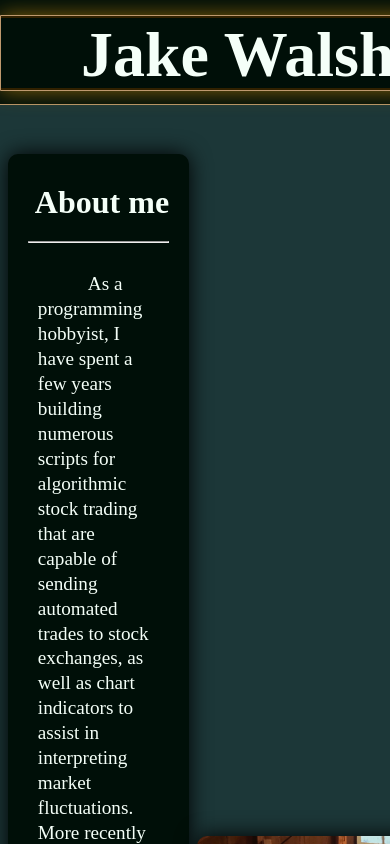
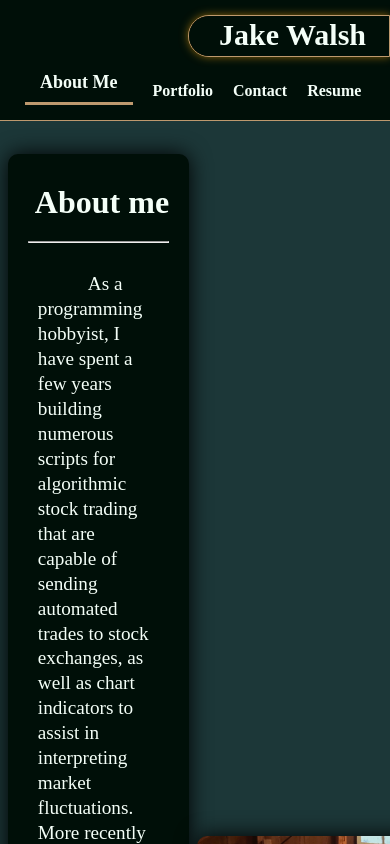
Before and after one commit to jkwalsh127/react-portfolio, a React (Create React App) app: page / in a window 390 px wide. Shown: the top 844 px of the page. Built offline with nearby package versions, Linux system fonts and the light colour scheme.

Commit message:
format media queries for nav and header components

```diff
--- a/src/components/Header.js
+++ b/src/components/Header.js
@@ -1,5 +1,6 @@
 import React from 'react';
 import '../styles/Header.css';
+import '../styles/HeaderMediaQueries.css';
 import Nav from './Nav';
 
 export default function Header({ currentPage, handlePageChange }) {
--- a/src/components/Nav.js
+++ b/src/components/Nav.js
@@ -1,5 +1,6 @@
 import React from 'react';
 import '../styles/Nav.css';
+import '../styles/NavMediaQueries.css';
 
 export default function Nav({ currentPage, handlePageChange }) {
     return (
--- a/src/styles/Header.css
+++ b/src/styles/Header.css
@@ -33,7 +33,7 @@
     color: #000f08;
     padding: 0px 20px 0px 80px;
     transition: 0.4s;
-    font-size: 400%;
+    font-size: 60px;
     margin: 0px;
 }
 .name-tag {
--- /dev/null
+++ b/src/styles/HeaderMediaQueries.css
@@ -0,0 +1,76 @@
+@media screen and (max-width: 1150px) {
+    .header {
+        height: 54px;
+    }
+    .my-name-label-border {
+        width: 311px;
+        height: 54px;
+        filter: drop-shadow(0 0 0.35rem rgb(133, 97, 11));
+    }
+    .my-name-label {
+        width: 310px;
+        height: 55px;
+    }
+    .my-name {
+        padding: 0px 20px 0px 40px;
+        font-size: 45px;
+    }
+}
+@media screen and (max-width: 1000px) {
+    .header {
+        height: 54px;
+        align-items: center;
+    }
+    .my-name-label-border {
+        width: 241px;
+        height: 41px;
+        filter: drop-shadow(0 0 0.35rem rgb(133, 97, 11));
+    }
+    .my-name-label {
+        width: 240px;
+        height: 40px;
+    }
+    .my-name {
+        padding: 0px 20px 0px 30px;
+        font-size: 35px;
+    }
+}
+@media screen and (max-width: 710px) {
+    .header {
+        height: 40px;
+        align-items: center;
+    }
+    .my-name-label-border {
+        width: 200px;
+        height: 40px;
+        filter: drop-shadow(0 0 0.25rem rgb(133, 97, 11));
+    }
+    .my-name-label {
+        width: 200px;
+        height: 40px;
+    }
+    .my-name {
+        padding: 2px 20px 0px 30px;
+        font-size: 30px;
+    }
+}
+@media screen and (max-width: 620px) {
+    .header {
+        height: 100px;
+        flex-direction: column;
+        justify-content: flex-start;
+        align-content: flex-start;
+    }
+    .my-name-label-border {
+        align-self: flex-end;
+        border-radius: 200px 0 0 200px;
+    }
+    .my-name-label {
+        border-radius: 200px 0 0 200px;
+    }
+}
+@media screen and (max-width: 520px) {
+    .header {
+        height: 90px;
+    }
+}
--- /dev/null
+++ b/src/styles/NavMediaQueries.css
@@ -0,0 +1,83 @@
+@media screen and (max-width: 1250px) {
+    .nav {
+        margin-right: 50px;
+        justify-content: end;
+    }
+    .nav-items {
+        font-size: 18px;
+    }
+}
+@media screen and (max-width: 1150px) {
+    .nav-items {
+        padding: 10px 25px 15px 25px;
+    }
+    .nav-items-active {
+        padding: 10px 25px 15px 25px;
+    }
+}
+@media screen and (max-width: 930px) {
+    .nav {
+        margin-right: 50px;
+        justify-content: end;
+    }
+    .nav-items {
+        padding: 25px 15px 15px 15px;
+        font-size: 16px;
+    }
+    .nav-items-active {
+        padding: 15px 25px 10px 25px;
+    }
+}
+@media screen and (max-width: 830px) {
+    .nav-items {
+        padding: 25px 5px 15px 5px;
+    }
+    .nav-items-active {
+        padding: 15px 15px 10px 15px;
+    }
+}
+@media screen and (max-width: 750px) {
+    .nav {
+        margin-right: 10px;
+    }
+    .nav-items {
+        padding: 25px 5px 15px 5px;
+        font-size: 16px;
+    }
+}
+@media screen and (max-width: 710px) {
+    .nav-items {
+        padding: 25px 0px 5px 0px;
+    }
+    .nav-items-active {
+        height: 40px;
+        padding: 15px 15px 30px 15px;
+        font-size: 18px;
+    }
+}
+@media screen and (max-width: 620px) {
+    .nav {
+        margin-left: 180px;
+        display: flex;
+        justify-content: flex-start;
+    }
+    .nav-items {
+        padding: 25px 0px 5px 0px;
+    }
+}
+@media screen and (max-width: 520px) {
+    .nav {
+        width: 450px;
+        margin-left: 0px;
+        display: flex;
+        justify-content: center;
+    }
+}
+@media screen and (max-width: 400px) {
+    .nav {
+        width: 450px;
+        margin-left: 20px;
+        display: flex;
+        justify-content: flex-start;
+    }
+}
```
